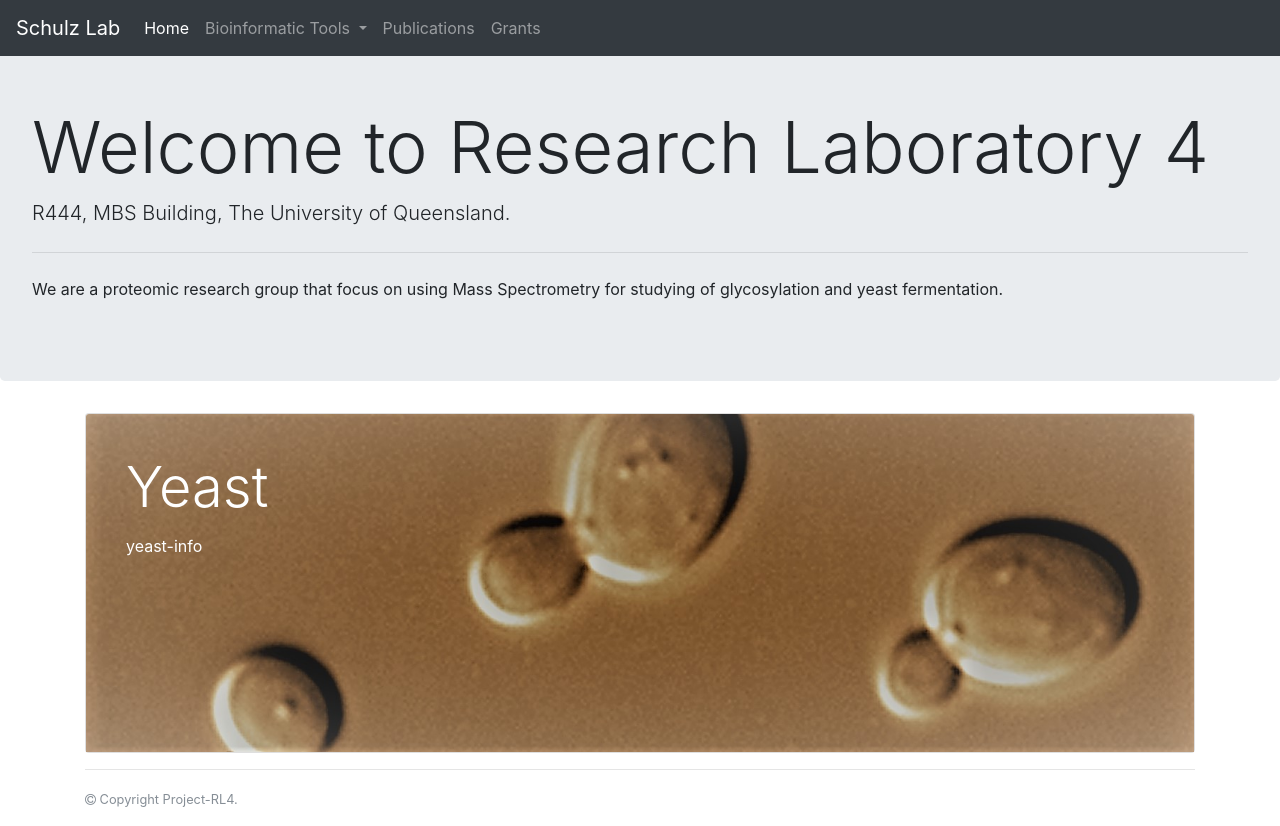
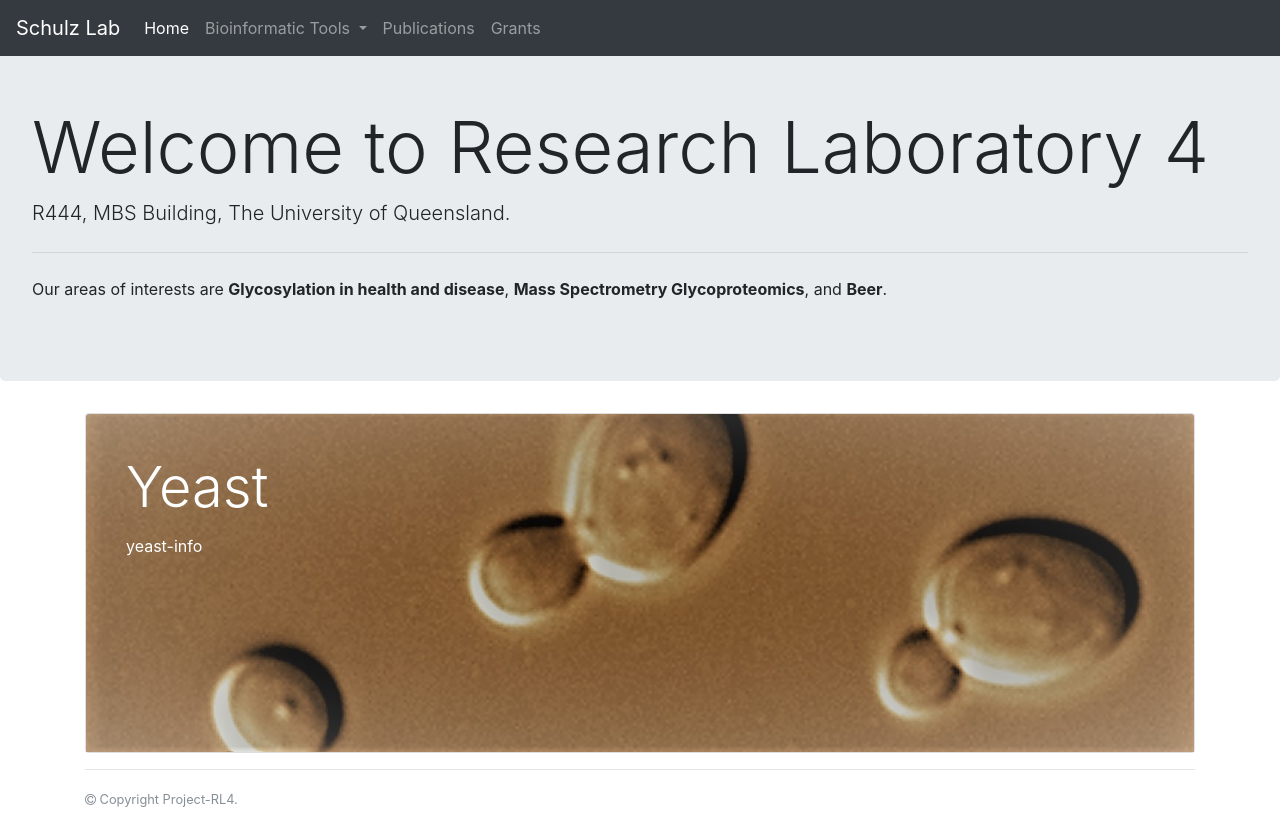
Before and after one commit to noatgnu/rl4web, an Angular app: page / in a window 1280 px wide. Built offline with nearby package versions, Linux system fonts and the light colour scheme.

Commit message:
update front page

```diff
--- a/src/app/app.component.ts
+++ b/src/app/app.component.ts
@@ -8,6 +8,7 @@ import { Component } from '@angular/core';
 export class AppComponent {
   title = 'app';
   collapsed = true;
+
   constructor () {
 
   }
--- a/src/app/home/home.component.html
+++ b/src/app/home/home.component.html
@@ -2,8 +2,22 @@
   <h1 class="display-3">Welcome to Research Laboratory 4</h1>
   <p class="lead">R444, MBS Building, The University of Queensland.</p>
   <hr class="my-4">
-  <p>We are a proteomic research group that focus on using Mass Spectrometry for studying of glycosylation and yeast fermentation.</p>
+  <p>Our areas of interests are
+    <strong placement="bottom" [ngbTooltip]="glyco">Glycosylation in health and disease</strong>,
+    <strong placement="bottom" [ngbTooltip]="msglyco">Mass Spectrometry Glycoproteomics</strong>, and
+    <strong  placement="bottom" [ngbTooltip]="beer">Beer</strong>.</p>
 </div>
+
+<ng-template #glyco>
+  <p>Most proteins are modified with complex sugar groups that affect their function. We develop new mass spectrometry approaches to systematically and globally identify and quantify proteins and their sugar modifications in fundamental biology and disease.</p>
+</ng-template>
+<ng-template #msglyco>
+  <p>Altered glycosylation is associated with cancer and infection. We aim to understand the mechanisms controlling this process using in vitro protein biochemistry, a yeast model system and human cells, to determine how it affects glycoprotein function.</p>
+</ng-template>
+<ng-template #beer>
+  <p>Beer brewing is perhaps the most ancient biotechnology. We use modern analytical techniques to investigate and improve this complex and important process.</p>
+</ng-template>
+
 <div class="container">
   <a href="#">
     <div class="card mt-4 text-white">
```
